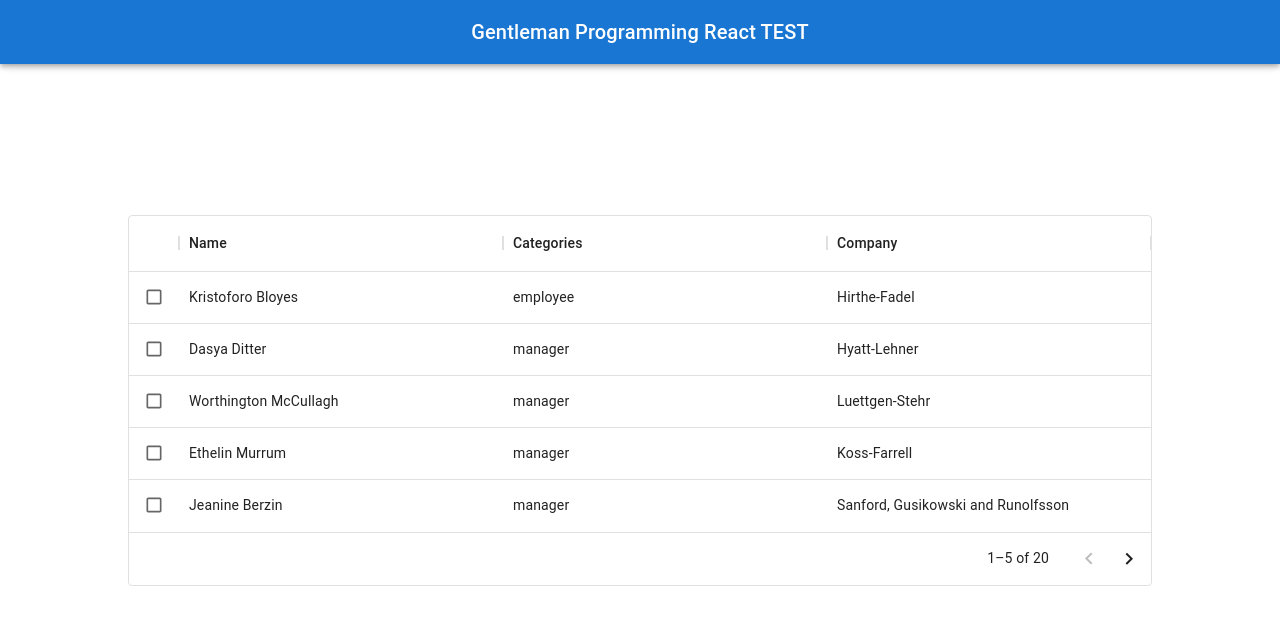
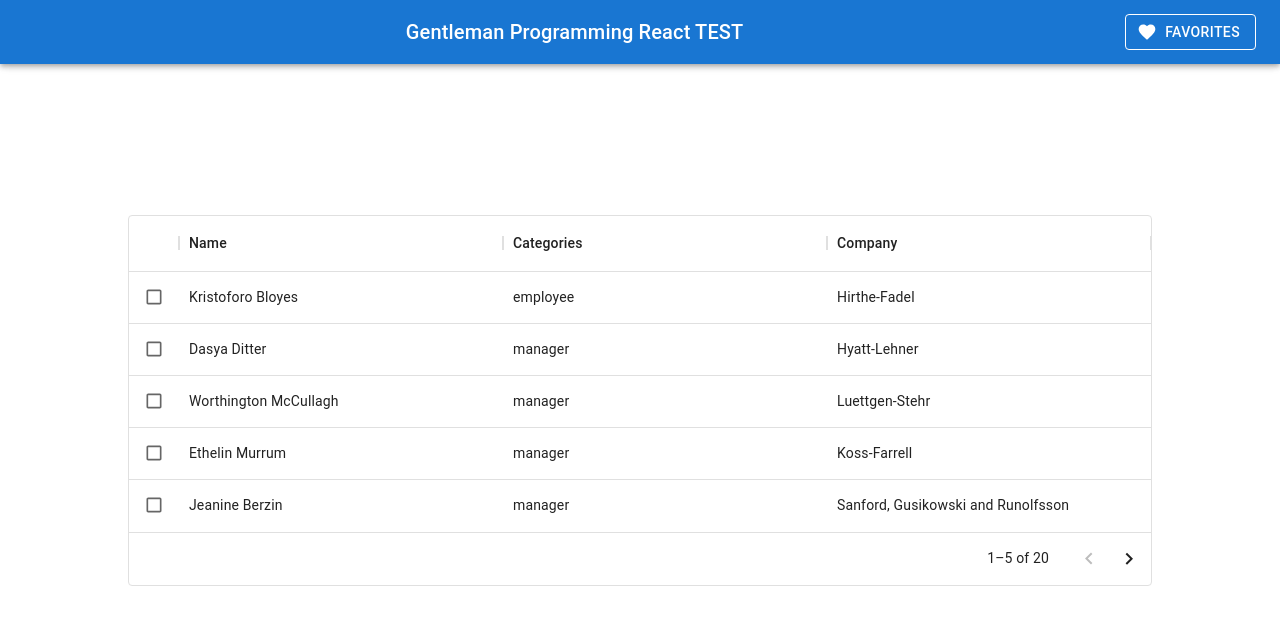
Before and after one commit to aldoor2/GentlemanReactTest, a React (Vite) app: page / in a window 1280 px wide. Shown: the top 624 px of the page. Built offline with nearby package versions, Linux system fonts and the light colour scheme.

Commit message:
Updated component Navbar for implement CustomDialog and FavoritesTable components

```diff
--- a/src/components/Navbar/Navbar.tsx
+++ b/src/components/Navbar/Navbar.tsx
@@ -1,17 +1,38 @@
-import { AppBar, Toolbar, Typography } from '@mui/material'
+import FavoriteIcon from '@mui/icons-material/Favorite'
+import { AppBar, Button, IconButton, Toolbar, Typography } from '@mui/material'
 import * as React from 'react'
+import { CustomDialog } from '@/components'
+import { FavoriteTable } from './FavoritesTable'
+import { dialogOpenSubject$ } from '../CustomDialog/CustomDialog'
 
 export interface NavbarInterface {}
 
 const Navbar: React.FC<NavbarInterface> = () => {
+  const handleClick = () => {
+    dialogOpenSubject$.setSubject = true
+  }
+
   return (
+    <>
+      <CustomDialog>
+        <FavoriteTable />
+      </CustomDialog>
       <AppBar position='fixed'>
         <Toolbar>
           <Typography variant='h6' component='div' sx={{ flexGrow: 1 }}>
             Gentleman Programming React TEST
           </Typography>
+          <Button
+            color='inherit'
+            variant='outlined'
+            startIcon={<FavoriteIcon />}
+            onClick={handleClick}
+          >
+            Favorites
+          </Button>
         </Toolbar>
       </AppBar>
+    </>
   )
 }
 
--- a/src/components/Navbar/index.ts
+++ b/src/components/Navbar/index.ts
@@ -1 +1,3 @@
-export { default as Navbar } from './Navbar';
+export * from './FavoritesTable'
+export { default as Navbar } from './Navbar'
+export * from './index'
--- a/src/components/index.ts
+++ b/src/components/index.ts
@@ -1 +1,4 @@
+export * from './CustomDialog'
+export * from './Navbar/FavoritesTable'
 export * from './Navbar'
+export * from './index'
```
Lines whose indentation alone changed are shown as unchanged.
